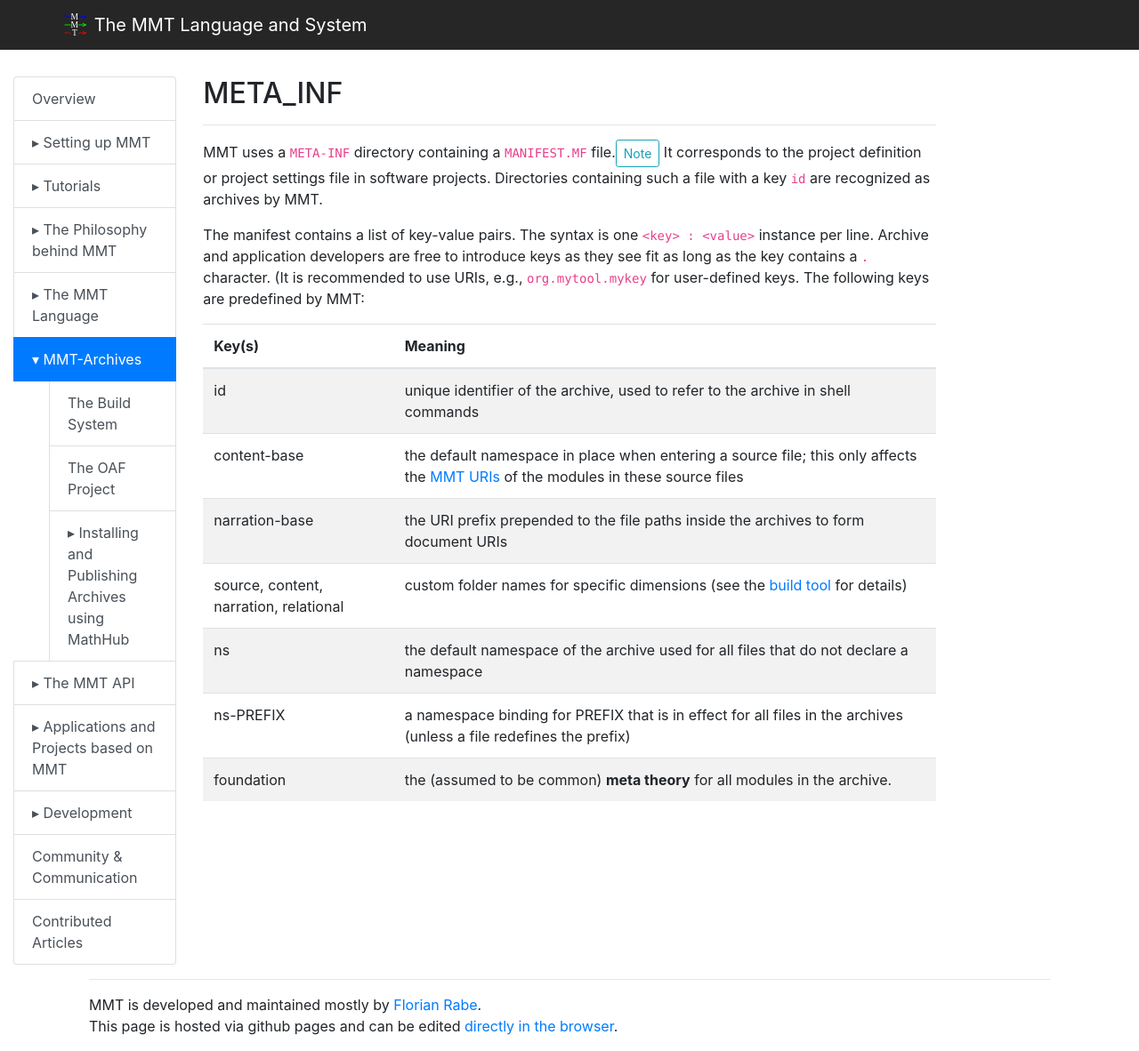
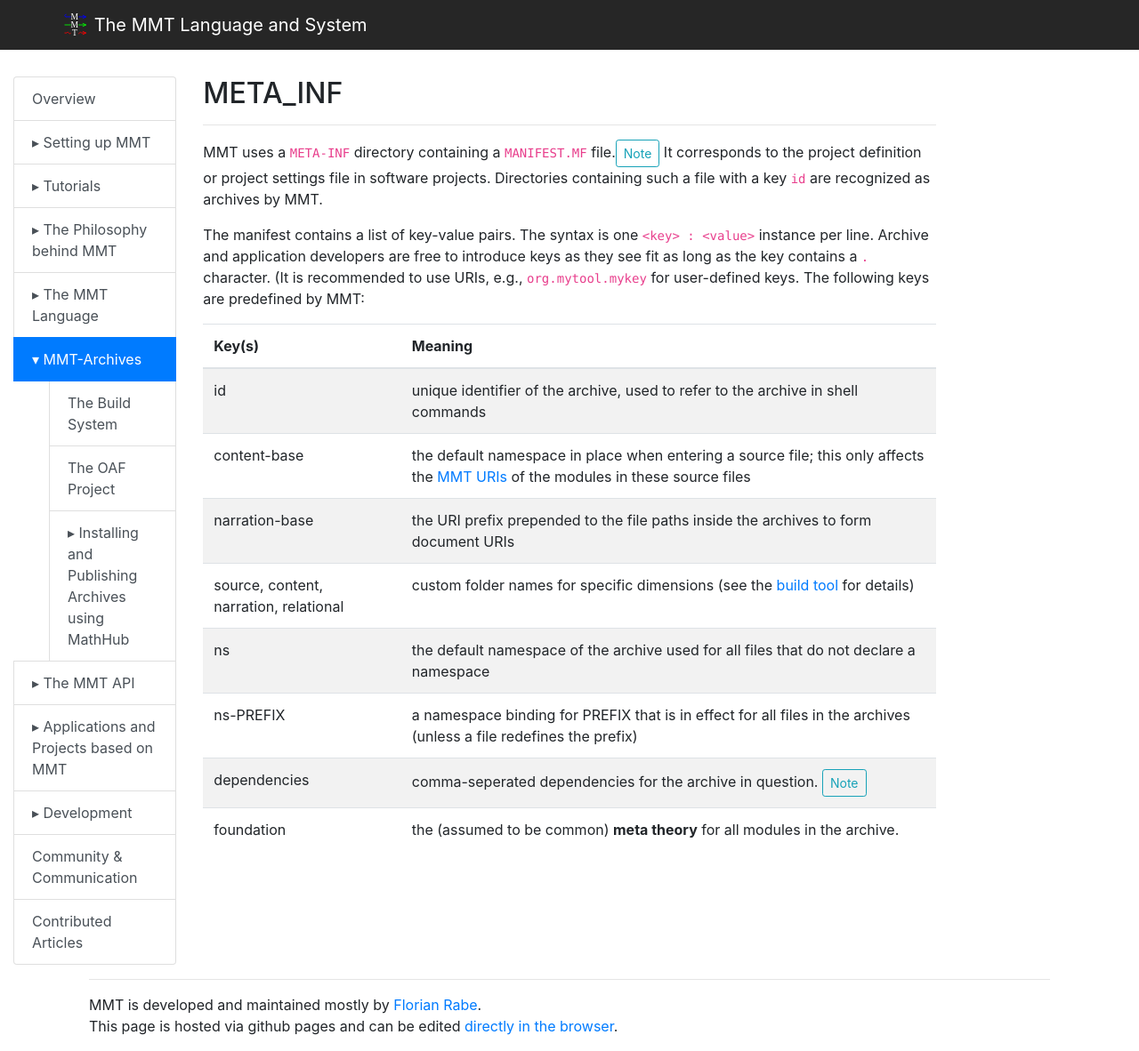
Before and after one commit to UniFormal/uniformal.github.io, a Jekyll site: the page built from doc/archives/meta_inf.md, in a window 1280 px wide. Shown: the whole page at 89% size. Built offline with Jekyll 4.4.1, drawn with Linux system fonts in a browser that asks for light colours.

Commit message:
Update meta_inf.md

```diff
--- a/doc/archives/meta_inf.md
+++ b/doc/archives/meta_inf.md
@@ -20,4 +20,5 @@
 source, content, narration, relational |	custom folder names for specific dimensions (see the [build tool](building) for details)
 ns	| the default namespace of the archive used for all files that do not declare a namespace
 ns-PREFIX	| a namespace binding for PREFIX that is in effect for all files in the archives (unless a file redefines the prefix)
+dependencies | comma-seperated dependencies for the archive in question. <span class="detail">Every archive implicitly has an additional dependency on the 'meta-inf' archive of its' group even if it is not listed. </span>
 foundation | the (assumed to be common) **meta theory** for all modules in the archive.
```
